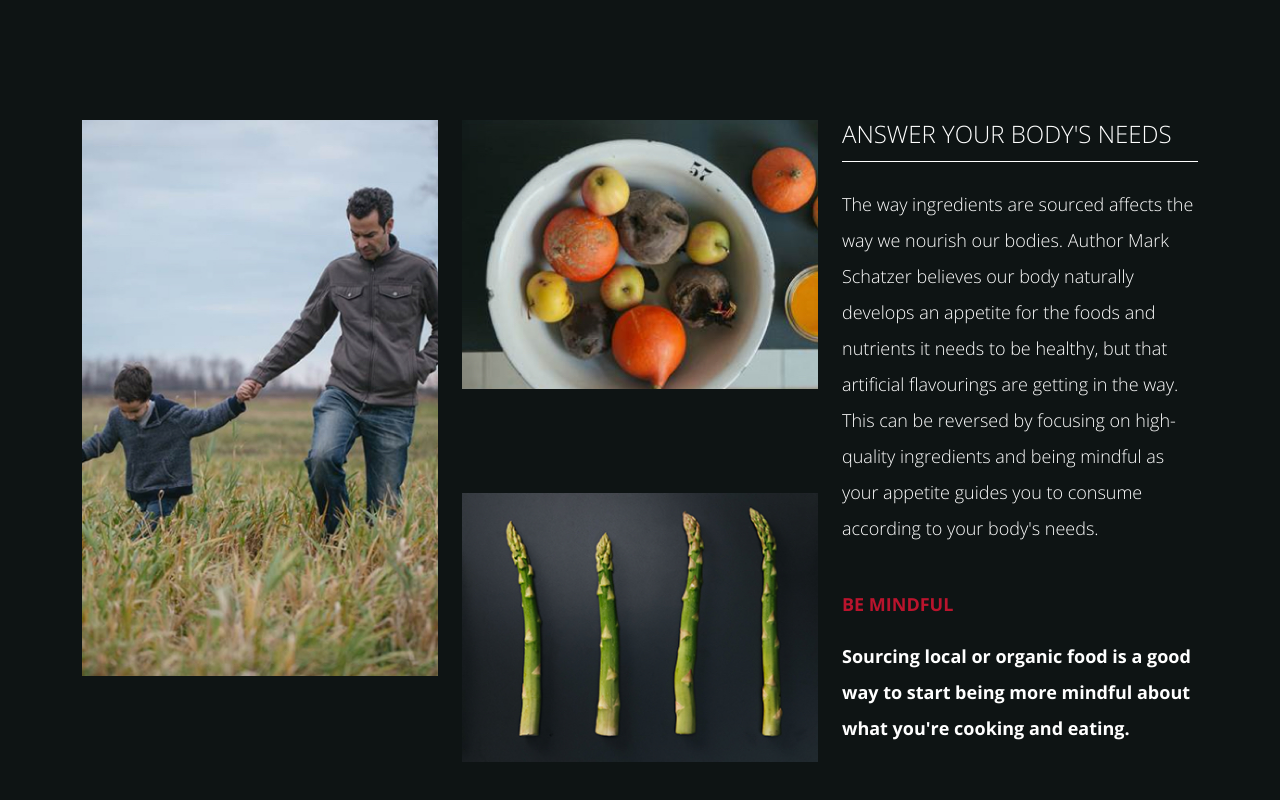
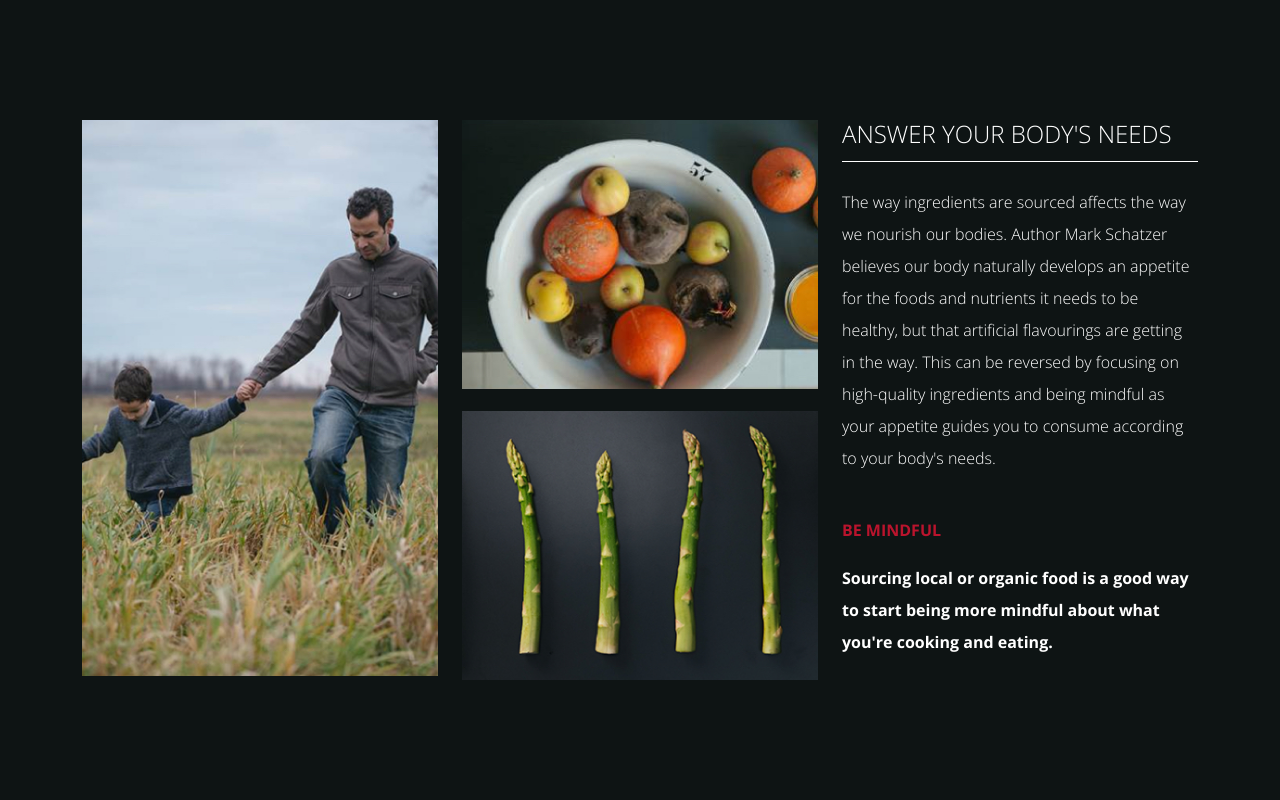
Before and after one commit to eric-isaiah-perez/orchard-fed-test, a website built with webpack: page index.html in a window 1280 px wide. Shown: the top 800 px of the page. Built offline with nearby package versions, Linux system fonts and the light colour scheme.

Commit message:
Fixed alignment for component 1

```diff
--- a/index.html
+++ b/index.html
@@ -33,14 +33,14 @@
     <section id="component-1">
         <div class="container">
             <div class="row">
-                <div class="col-12 col-lg-4 col-lg-4 align-items-center justify-content-between" data-aos="fade-right">
+                <div class="col-12 col-md-6 col-lg-4" data-aos="fade-right">
                     <a class="w-100" href="assets/component-01/Image-01@2x.jpg"
                         data-lightbox="Father holding his son in a grassy field">
                         <img src="assets/component-01/Image-01.jpg" class="img-fluid w-100"
                             alt="Father holding his son in a grassy field" />
                     </a>
                 </div>
-                <div class="col-12 col-lg-4 col-lg-4 d-flex flex-column align-items-center justify-content-between my-3 my-xl-0"
+                <div class="col-12 col-md-6 col-lg-4 my-3 my-md-0"
                     data-aos="fade-up">
                     <a class="w-100" href="assets/component-01/Image-02@2x.jpg"
                         data-lightbox="Different kind of fruits in a bowl">
@@ -49,11 +49,11 @@
                     </a>
                     <a class="w-100" href="assets/component-01/Image-03@2x.jpg"
                         data-lightbox="Four pieces of asparagus">
-                        <img src="assets/component-01/Image-03.jpg" class="img-fluid w-100 mt-3 mt-xl-0"
-                            alt="Four pieces of asparagus">
+                        <img src="assets/component-01/Image-03.jpg" class="img-fluid w-100"
+                            alt="Four pieces of asparagus" style="margin-top: 22px;">
                     </a>
                 </div>
-                <div class="col-12 col-lg-4 col-lg-4" data-aos="fade-left">
+                <div class="col-12 col-lg-4 mt-0 mt-md-3 mt-lg-0" data-aos="fade-left">
                     <h1>Answer your body's needs</h1>
                     <p class="mt-4">The way ingredients are sourced affects the way we nourish our bodies. Author Mark
                         Schatzer believes our body naturally develops an appetite for the foods and nutrients it needs
--- a/src/styles.css
+++ b/src/styles.css
@@ -145,6 +145,10 @@ p {
     font-size: 32px;
   }
 
+  p {
+    font-size: 16px;
+  }
+
   .post-title,
   .post-anchor {
     font-size: 17px
```
Also changed, not shown: dist/bundle.js.
